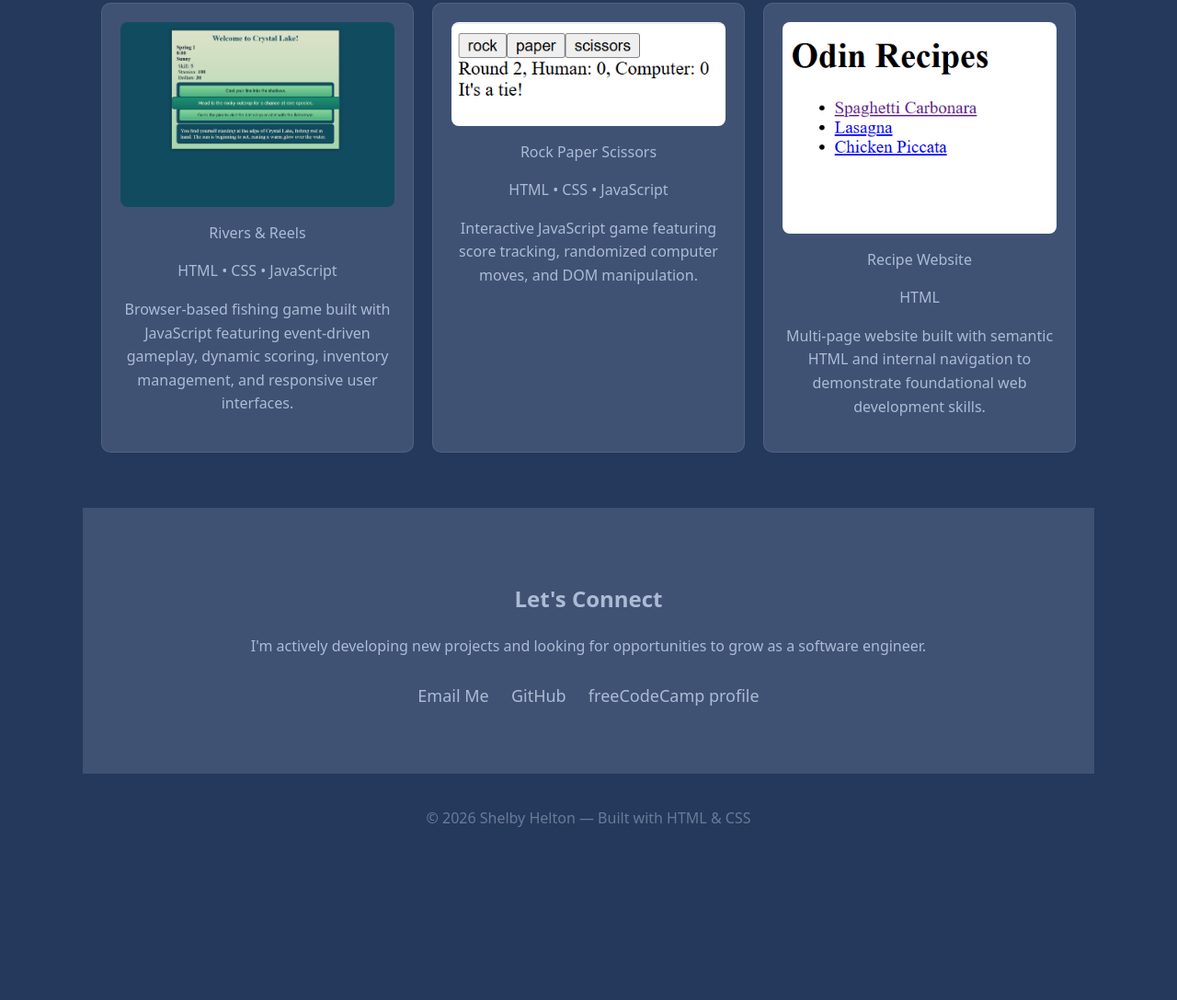
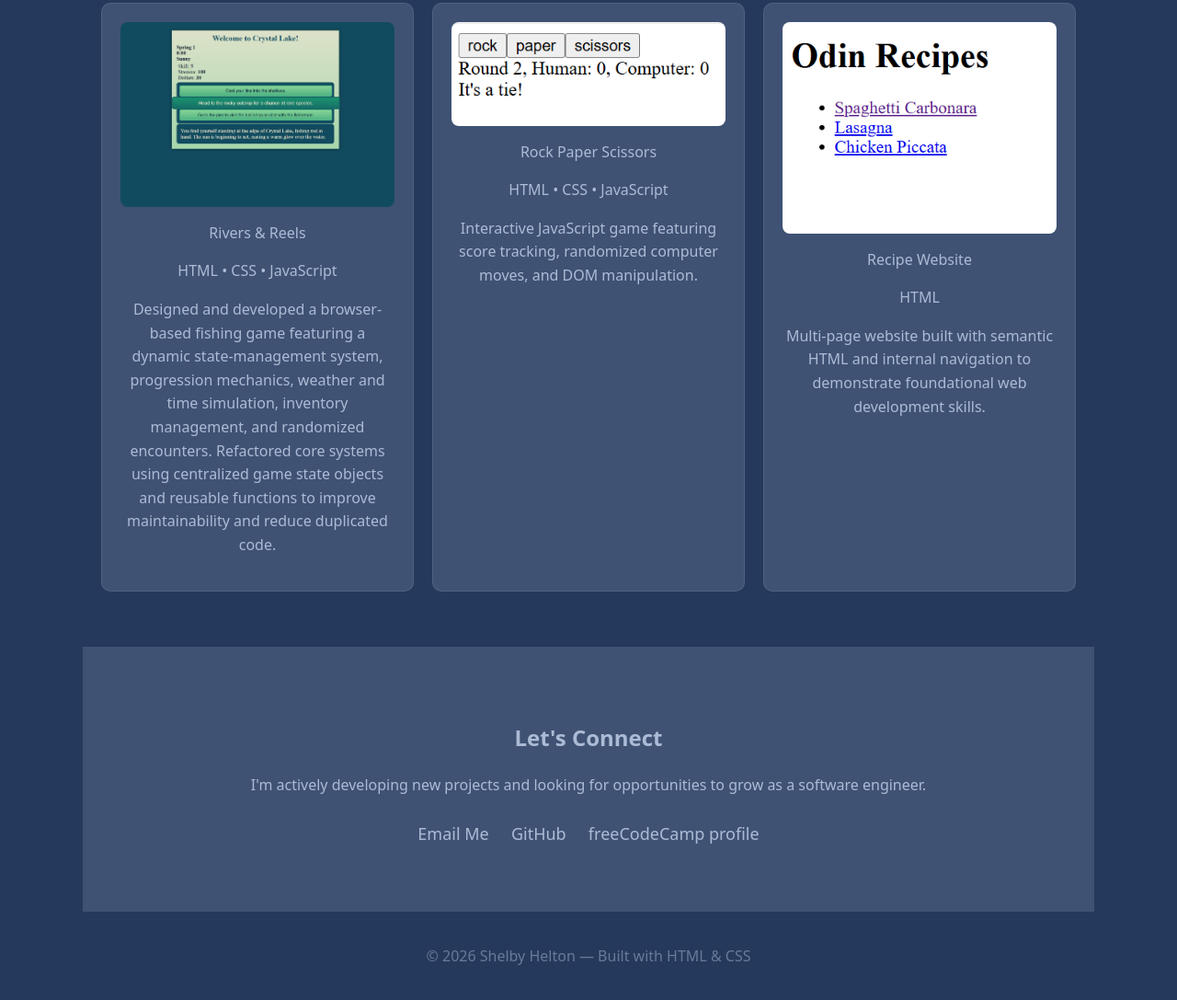
Before and after one commit to shelbyr230/personal-portfolio, a plain HTML site: page index.html in a window 1280 px wide. Shown: the part 1763-2850 px from the top of the page at 92% size. Before the commit the page ends 2701 px from the top, so only its background shows below. Drawn offline with Linux system fonts and the light colour scheme.

Commit message:
Updated rivers & reels description

```diff
--- a/index.html
+++ b/index.html
@@ -91,8 +91,12 @@
           <p class="project-name">Rivers & Reels</p>
           <p class="project-tech">HTML • CSS • JavaScript</p>
           <p class="project-description">
-            Browser-based fishing game built with JavaScript featuring event-driven gameplay,
-            dynamic scoring, inventory management, and responsive user interfaces.
+            Designed and developed a browser-based fishing game
+            featuring a dynamic state-management system, progression
+            mechanics, weather and time simulation, inventory management,
+            and randomized encounters. Refactored core systems using
+            centralized game state objects and reusable functions to
+            improve maintainability and reduce duplicated code.
           </p>
         </a>
         <a class="project-tile" href="https://github.com/shelbyr230/rock-paper-scissors" target="_blank" rel="noopener noreferrer">
```
